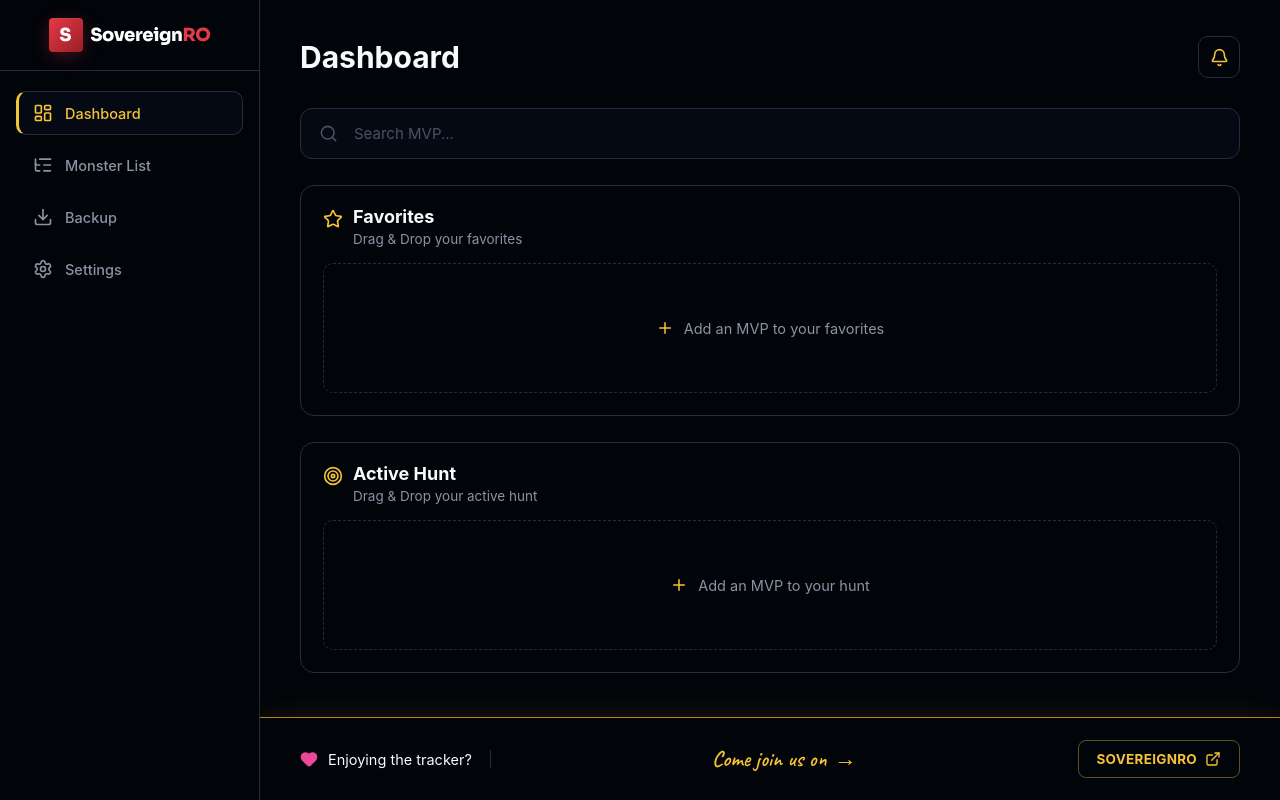
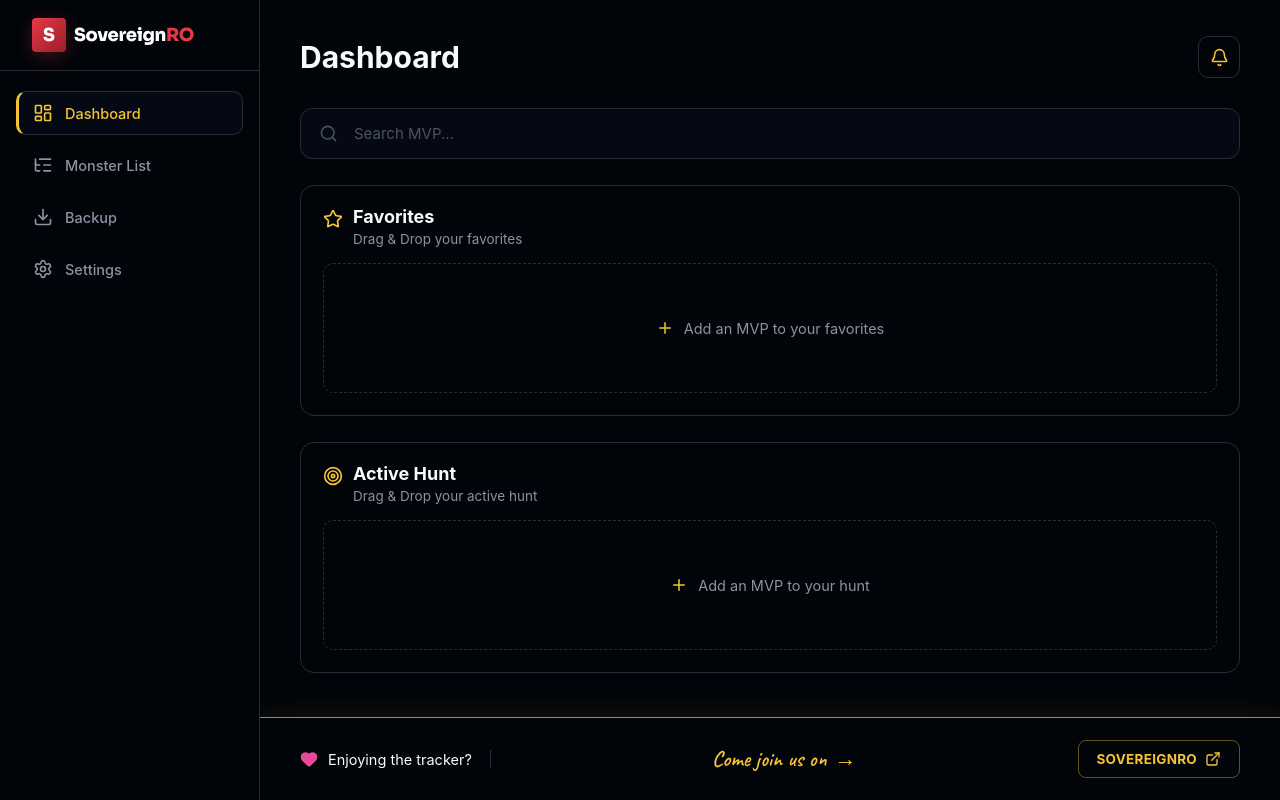
Before and after one commit to VortexWiki/sovereignro-mvp-tracker, a React (Vite) app: page / in a window 1280 px wide. Built offline with nearby package versions, Linux system fonts and the light colour scheme.

Commit message:
Update official SovereignRO logo in sidebar

```diff
--- a/src/styles/sidebar.css
+++ b/src/styles/sidebar.css
@@ -11,8 +11,9 @@
 .sidebar-header {
     display: flex;
     align-items: center;
-    justify-content: center;
+    justify-content: flex-start;
     padding: 18px 24px;
+    padding-left: 32px;
     border-bottom: 1px solid var(--border-strong);
 }
 
```
